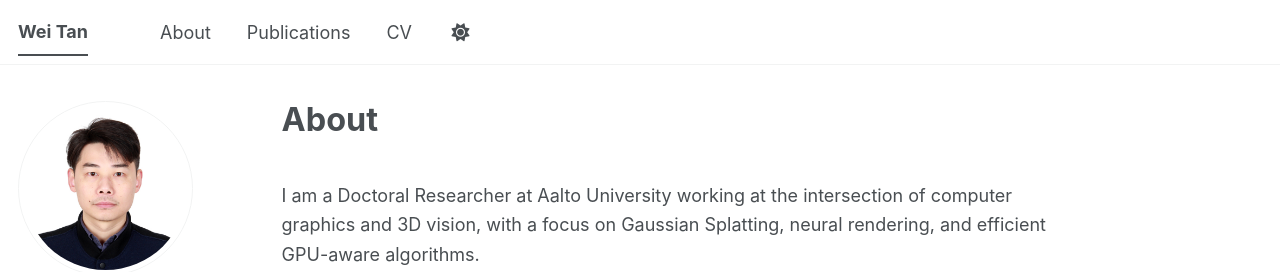
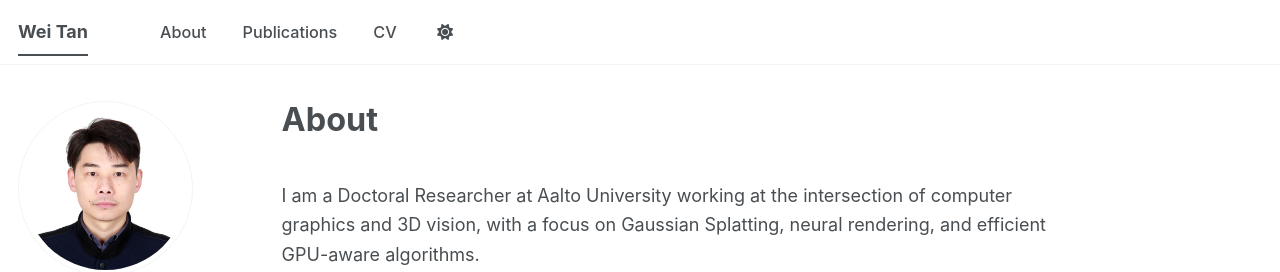
Before and after one commit to alex-tan-60149/alex-tan-60149.github.io, a Jekyll site: the page built from _pages/about.md, in a window 1280 px wide. Shown: the top 272 px of the page. Built offline with Jekyll 4.4.1, drawn with Linux system fonts in a browser that asks for light colours; a style sheet for code colours, icons or effects is not loaded.

Commit message:
Update font size and weight in masthead styles
Adjusted font size and weight for masthead menu items.

```diff
--- a/_sass/layout/_masthead.scss
+++ b/_sass/layout/_masthead.scss
@@ -60,9 +60,13 @@
   list-style-type: none;
   white-space: nowrap;
 
+  font-size: 0.9em;
+  font-weight: 500;
+
   &--lg {
     padding-right: 2em;
-    font-weight: 700;
+    font-size: 1em;
+    font-weight: 600;
   }
 }
 
```
